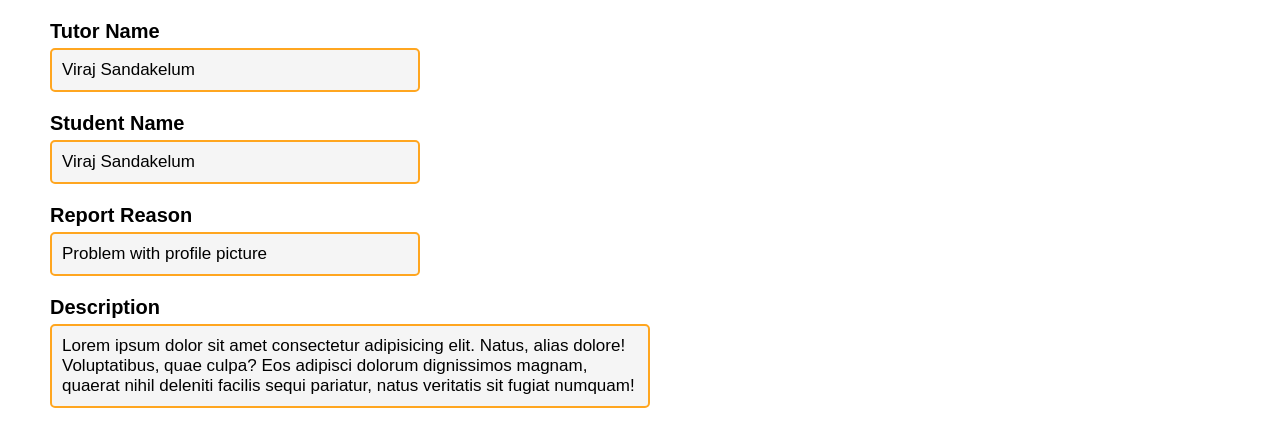
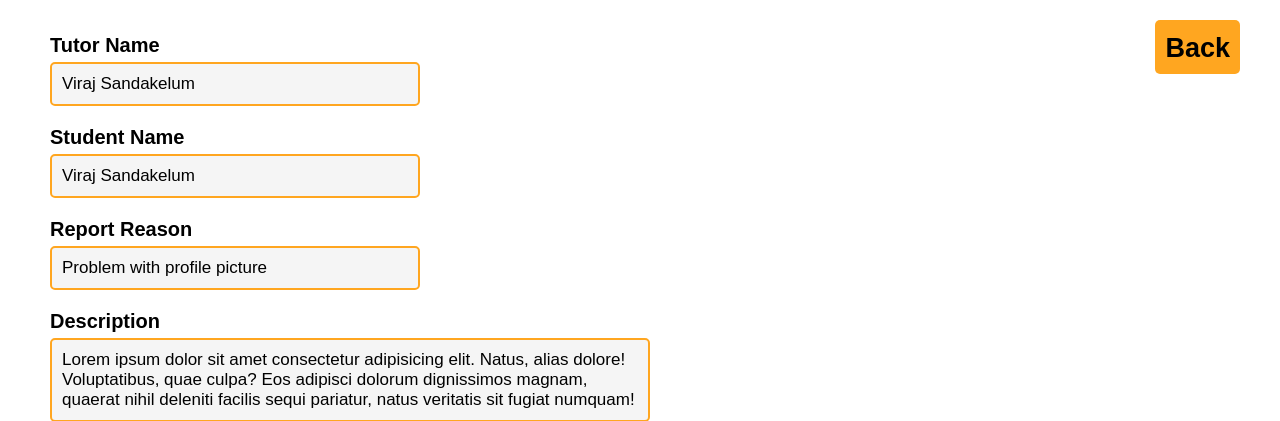
Before and after one commit to Neethamadhu-Madurasinghe/UniGura, a PHP site: page /UniGura/app/views/admin/complaint_view.php in a window 1280 px wide. Shown: the top 421 px of the page. Run offline with PHP 8.4, Linux system fonts and the light colour scheme; some libraries are stand-ins or nearby versions.

Commit message:
implement view tutor complaint

```diff
--- a/app/views/admin/complaint_view.php
+++ b/app/views/admin/complaint_view.php
@@ -10,6 +10,12 @@
 </head>
 
 <body>
+
+    <div class="back-btn">
+        <button id="student-complaint-back-btn"><i class="fa-regular fa-circle-left"></i> <span>Back</span></button>
+    </div>
+
+
     <div class="tutor-name">
         <h1>Tutor Name</h1>
         <h3>Viraj Sandakelum</h3>
--- a/app/views/admin/requirement_complaints.php
+++ b/app/views/admin/requirement_complaints.php
@@ -205,7 +205,7 @@
 
                             <td class="action">
                                 <input type="checkbox" name="complaint" id="complaint">
-                                <button class="view">View</button>
+                                <button class="view-student-complaint">View</button>
                             </td>
 
                         <?php } ?>
@@ -271,7 +271,7 @@
 
                                 <td class="action">
                                     <input type="checkbox" name="complaint" id="complaint">
-                                    <button class="view">View</button>
+                                    <button class="view-tutor-complaint">View</button>
                                 </td>
 
                             <?php } ?>
--- a/public/css/admin/complaintView.css
+++ b/public/css/admin/complaintView.css
@@ -104,3 +104,37 @@ body{
 .tutor-review-title{
     line-height: 1.4;
 }
+
+
+/* ======================================================= BACK BUTTON =============================================================== */
+
+.back-btn{
+    padding: 10px 20px;
+    border-radius: 5px;
+    display: flex;
+    justify-content: flex-end;
+    margin-bottom: -70px;
+}
+
+.back-btn button{
+    background-color: #FFA620;
+    font-size: 17px;
+    font-weight: 600;
+    cursor: pointer;
+    padding: 10px;
+    border-radius: 5px;
+    border: none;
+    margin-right: 20px;
+    margin-top: 10px;
+}
+
+.back-btn span{
+    font-size: 27px;
+    color: black;
+}
+
+
+.back-btn i{
+    font-size: 30px;
+    color: black;
+}
```
Also changed, not shown: public/css/admin/requirementComplaint.css (+14 -1 lines), public/js/admin/dashboard.js (+30 -0 lines).
